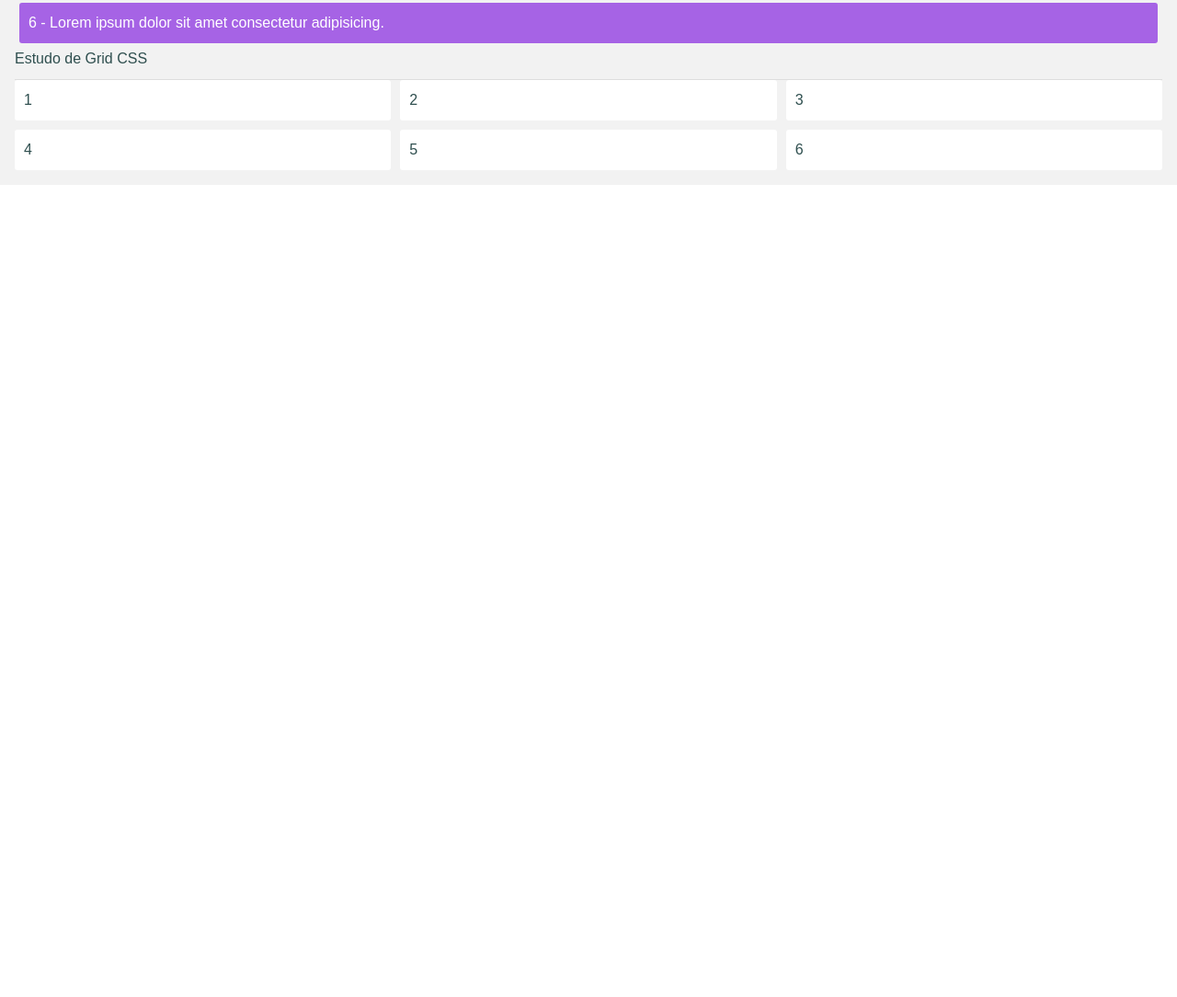
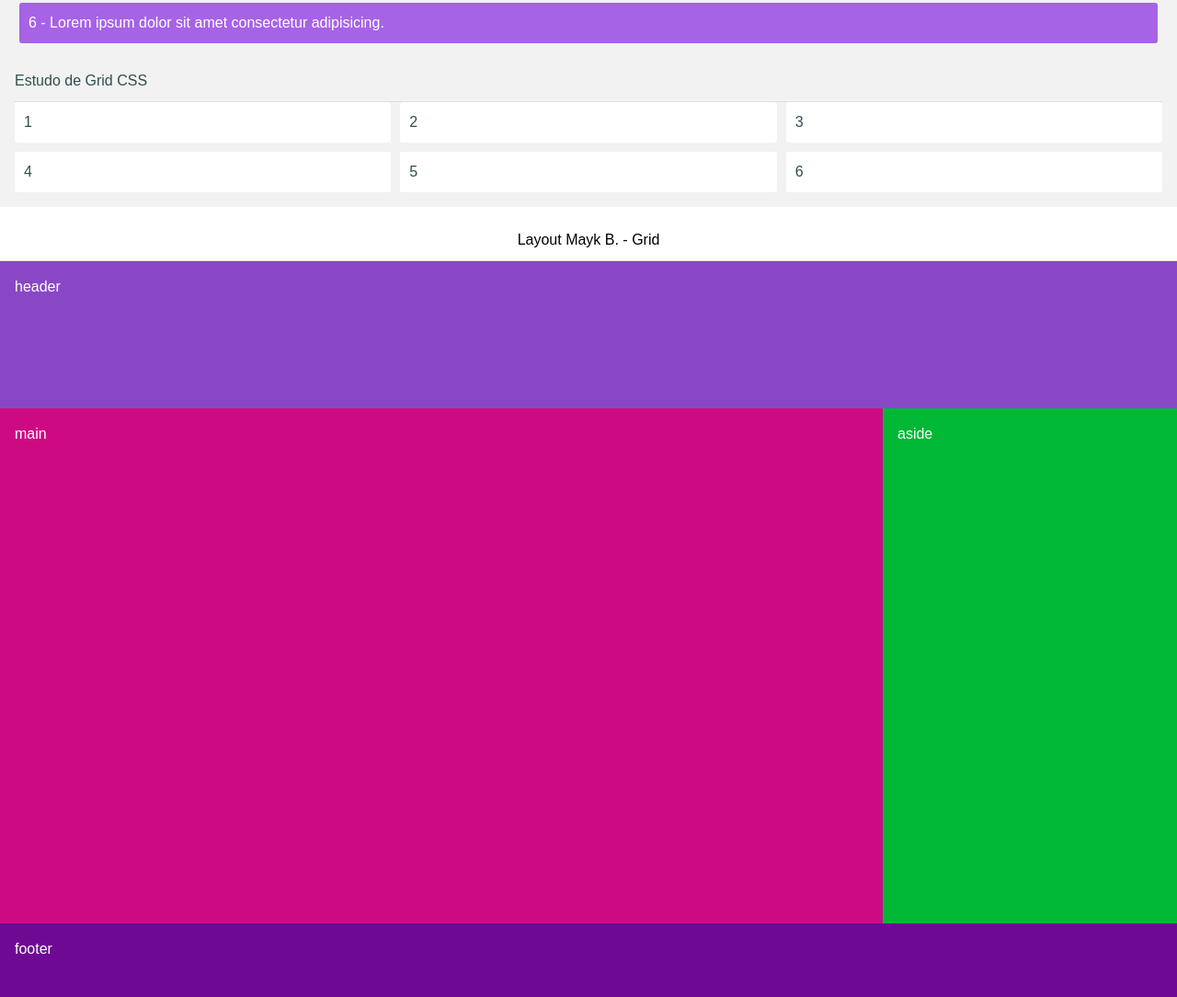
Before and after one commit to jairoroberto/front-study, a website built with Vite: page grid.html in a window 1280 px wide. Shown: the part 131-1215 px from the top of the page at 92% size. Before the commit the page ends 800 px from the top, so only its background shows below. Built offline with nearby package versions, Linux system fonts and the light colour scheme; a web font is replaced by a local one.

Commit message:
Complete Mayk Grid Structure

```diff
--- a/grid.html
+++ b/grid.html
@@ -36,6 +36,10 @@
       border-bottom: 1px solid #ddd
     }
 
+    .text-center {
+      text-align: center;
+    }
+
     .container-flex {
       display: flex;
       flex-direction: row;
@@ -72,6 +76,48 @@
       padding: 10px;
       border-radius: 3px;
     }
+
+    .container-mayk {
+      display: grid;
+      grid-template-columns: 3fr 1fr;
+      grid-template-rows: 20vh 70vh 10vh;
+      grid-template-areas: "header header" "main aside" "footer footer";
+    }
+
+    header {
+      background: rgb(136, 72, 197);
+      color: #fff;
+      padding: 1rem;
+      grid-column: 1 / 3;
+      grid-area: header;
+    }
+
+    main {
+      background: #ce0a83;
+      color: #fff;
+      padding: 1rem;
+      grid-column-start: 1;
+      grid-column-end: 2;
+      grid-area: main;
+    }
+
+    aside {
+      background: #00b835;
+      color: #fff;
+      padding: 1rem;
+      grid-column-start: 2;
+      grid-column-end: 3;
+      grid-area: aside;
+    }
+
+    footer {
+      background: #6e0993;
+      color: #fff;
+      padding: 1rem;
+      grid-column-start: 1;
+      grid-column-end: 3;
+      grid-area: footer;
+    }
   </style>
 </head>
 
@@ -88,6 +134,7 @@
       <div>5 - Lorem ipsum dolor sit amet consectetur.</div>
       <div>6 - Lorem ipsum dolor sit amet consectetur adipisicing.</div>
     </div>
+    <p>&nbsp;</p>
 
     <h2>Estudo de Grid CSS</h2>
 
@@ -100,6 +147,17 @@
       <div>6</div>
     </div>
 
+
+
+  </div>
+
+  <p>&nbsp;</p>
+  <h1 class="text-center">Layout Mayk B. - Grid</h1>
+  <div class="container-mayk">
+    <header>header</header>
+    <main>main</main>
+    <aside>aside</aside>
+    <footer>footer</footer>
   </div>
 
 
```
